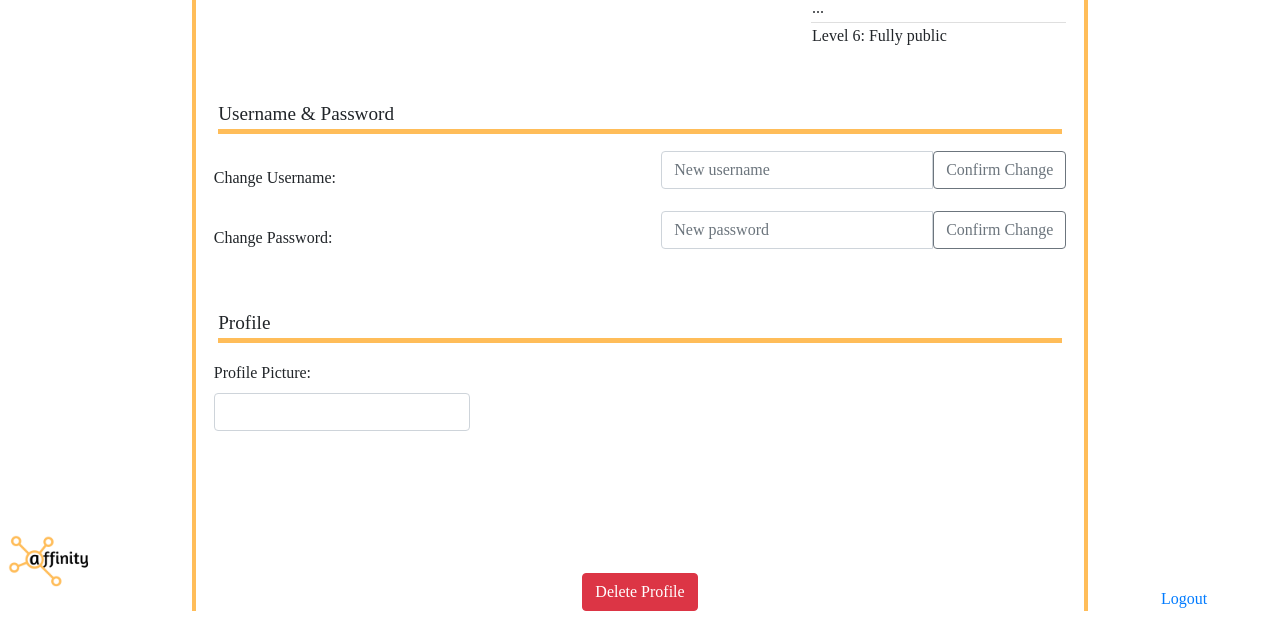
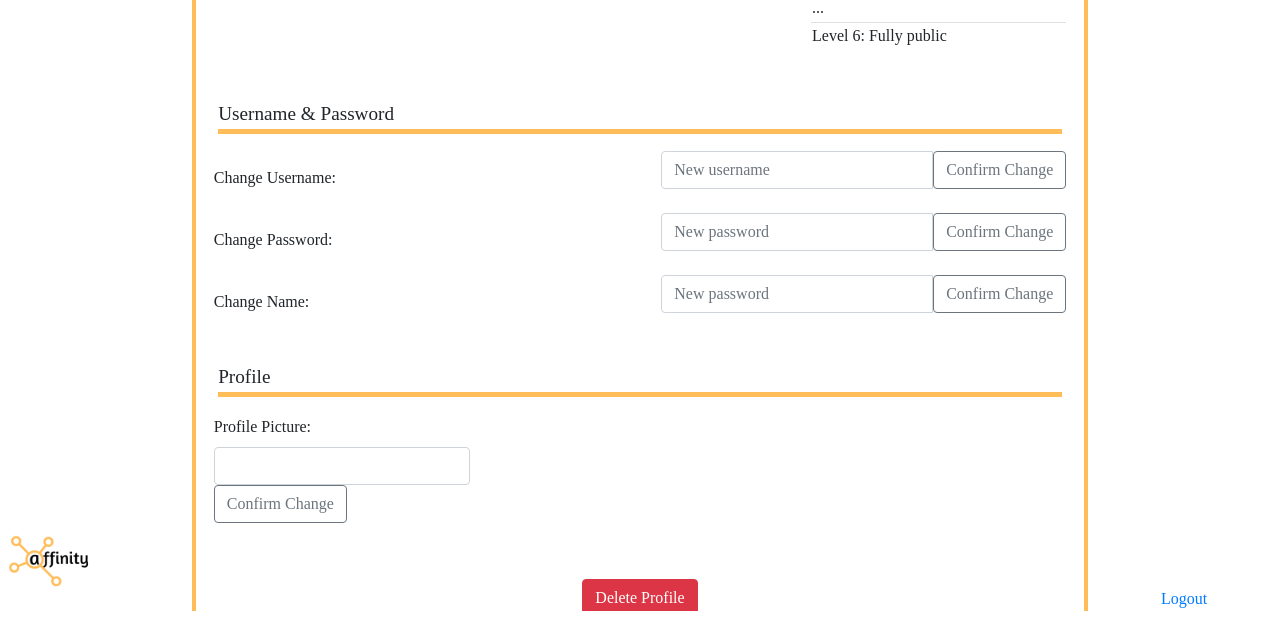
Before and after one commit to AlgosProject/AlgosProject, a Flask app: page /profile_settings in a window 1280 px wide. Shown: the part 232-865 px from the top of the page. Run offline with Flask 3, Linux system fonts and the light colour scheme; parts of the project's set-up code (start-up, migrations or seed data) failed here and were passed over; some web fonts are replaced.

Commit message:
Add button for profile in settings

```diff
--- a/templates/profile_settings.jinja2
+++ b/templates/profile_settings.jinja2
@@ -39,13 +39,19 @@
                 <div class="input-group mb-3">
                     <input type="text" class="form-control" placeholder="New username" id="username"
                            aria-label="New username" aria-describedby="button-addon2">
-                    <button class="btn btn-outline-secondary" type="button" id="button-addon2">Confirm Change</button>
+                    <button class="btn btn-outline-secondary" type="button" id="edit_user_btn">Confirm Change</button>
                 </div>
                 <a> Change Password: </a>
                 <div class="input-group mb-3">
                     <input type="text" class="form-control" placeholder="New password" id="password"
                            aria-label="New password" aria-describedby="button-addon2">
-                    <button class="btn btn-outline-secondary" type="button" id="button-addon2">Confirm Change</button>
+                    <button class="btn btn-outline-secondary" type="button" id="edit_pass_btn">Confirm Change</button>
+                </div>
+                <a> Change Name: </a>
+                <div class="input-group mb-3">
+                    <input type="text" class="form-control" placeholder="New password" id="name"
+                           aria-label="New password" aria-describedby="button-addon2">
+                    <button class="btn btn-outline-secondary" type="button" id="edit_name_btn">Confirm Change</button>
                 </div>
             </div>
             <a class="section_title">Profile</a>
@@ -53,6 +59,7 @@
                 <div class="form-group" style="border-top:none">
                     <label for="profile_picture">Profile Picture:</label>
                     <input type="text" class="form-control" id="profile_picture">
+                    <button class="btn btn-outline-secondary" type="button" id="edit_profile_btn">Confirm Change</button>
                 </div>
             </div>
             <button type="button" class="btn btn-danger" style="margin-top:auto; align-self: center;" onsubmit="deleteProfile()">Delete Profile</button>
```
